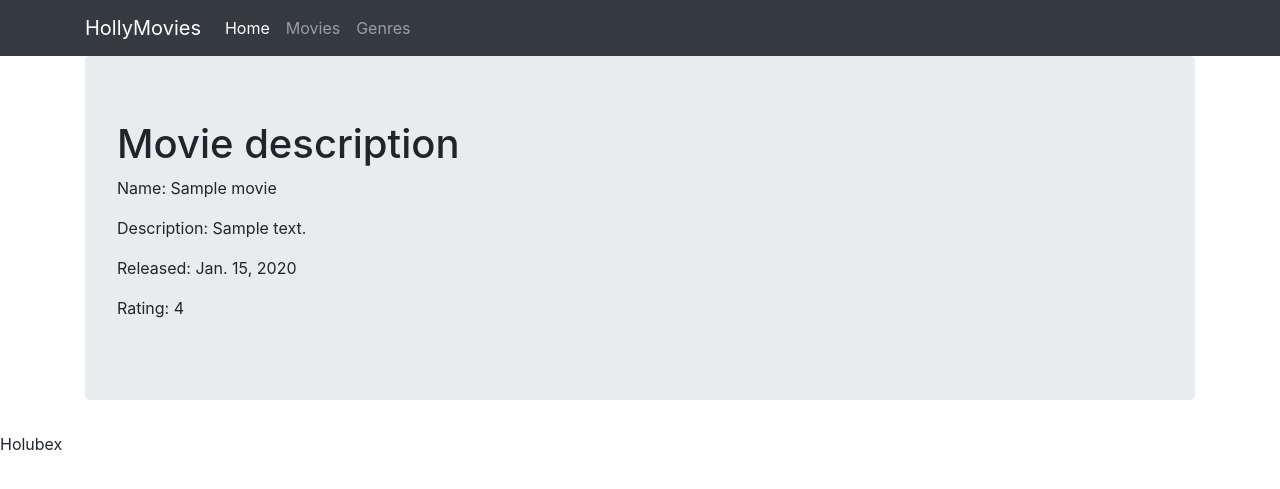
After one commit to Holubex/backendTechStudying, a Django app: page /movie/1 in a window 1280 px wide. The commit adds this page. Shown: the top 489 px of the page. Run offline with Django 4.2, Linux system fonts and the light colour scheme; tables that the repository leaves empty hold one stand-in row (values such as "Sample post"); some libraries are stand-ins or nearby versions.

Commit message:
Templates - home

```diff
--- a/hollymovies/urls.py
+++ b/hollymovies/urls.py
@@ -25,7 +25,8 @@ urlpatterns = [
     path('hello3/', hello3),
     path('hello4/', hello4),
     path('hello5/<s0>', hello5),
-    path('', home),
-    path('genres/', genres),
-    path('movies/', movies),
+    path('', home, name='home'),
+    path('genres/', genres, name='genres'),
+    path('movies/', movies, name='movies'),
+    path('movie/<id>', movie, name='movie'),
 ]
--- a/viewer/templates/base.html
+++ b/viewer/templates/base.html
@@ -34,8 +34,8 @@
                 <a class="nav-item nav-link active" href="/">
                     Home
                 </a>
-                <a class="nav-item nav-link" href="/movies">Movies</a>
-                <a class="nav-item nav-link" href="/genres">Genres</a>
+                <a class="nav-item nav-link" href="{% url 'movies' %}">Movies</a>
+                <a class="nav-item nav-link" href="{% url 'genres' %}">Genres</a>
             </div>
         </div>
     </div>
--- /dev/null
+++ b/viewer/templates/movie_by_id.html
@@ -0,0 +1,10 @@
+{% extends "base.html" %}
+
+{% block content %}
+<h1>Movie description</h1>
+<p>Name: {{ title }}</p>
+<p>Description: {{ movie }}</p>
+<p>Released: {{ year }}</p>
+<p>Rating: {{ rating }}</p>
+
+{% endblock %}
--- a/viewer/templates/movies.html
+++ b/viewer/templates/movies.html
@@ -4,7 +4,7 @@
 <h1>List of Movies</h1>
 <ul>
     {% for movie in movies %}
-    <li>{{ movie }} - {{ movie.genre.name }}</li>
+    <li><a href="{% url 'movie' movie.id %}">"{{ movie }} - {{ movie.genre.name }}</a></li>
     {% endfor %}
 </ul>
 {% endblock %}
--- a/viewer/views.py
+++ b/viewer/views.py
@@ -48,3 +48,10 @@ def movies(request):
     return render(request,
                   template_name='movies.html',
                   context={'title': 'List of Movies', 'movies': result})
+
+def movie(request, id):
+    result = Movie.objects.get(id=id)
+    return render(request,
+                  template_name='movie_by_id.html',
+                  context={'title': result.title,'movie': result.description,
+                           'year': result.released, 'rating': result.rating})
```
